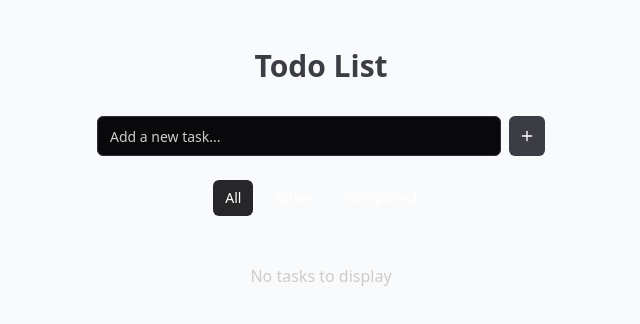
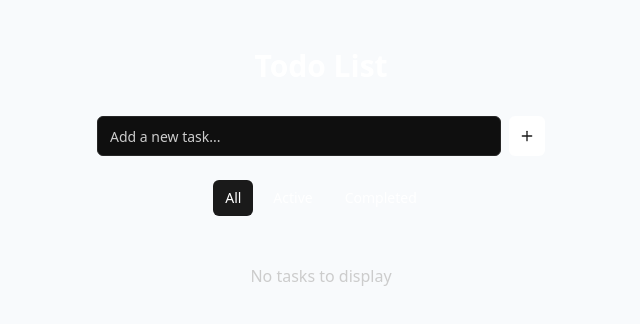
Before and after one commit to ABHIRAM-CREATOR06/React-todo-app, a React (Vite) app: page / in a window 1280 px wide. Shown: the top 324 px of the page, without its empty margins (319-959 px from the left). Built offline with nearby package versions, Linux system fonts and the light colour scheme.

Commit message:
Refactor: Update color scheme
Update the color scheme to use a very dark background and white text.

```diff
--- a/src/index.css
+++ b/src/index.css
@@ -52,33 +52,33 @@
   }
 
   .dark {
-    --background: 240 10% 3.9%;
+    --background: 0 0% 6%;
     --foreground: 0 0% 100%;
-    --card: 240 10% 3.9%;
+    --card: 0 0% 6%;
     --card-foreground: 0 0% 100%;
-    --popover: 240 10% 3.9%;
+    --popover: 0 0% 6%;
     --popover-foreground: 0 0% 100%;
-    --primary: 240 5.9% 25%;
-    --primary-foreground: 0 0% 100%;
-    --secondary: 240 3.7% 15.9%;
+    --primary: 0 0% 100%;
+    --primary-foreground: 0 0% 10%;
+    --secondary: 0 0% 10%;
     --secondary-foreground: 0 0% 100%;
-    --muted: 240 3.7% 15.9%;
+    --muted: 0 0% 10%;
     --muted-foreground: 0 0% 80%;
-    --accent: 240 3.7% 15.9%;
+    --accent: 0 0% 10%;
     --accent-foreground: 0 0% 100%;
     --destructive: 0 62.8% 30.6%;
     --destructive-foreground: 0 0% 100%;
-    --border: 240 3.7% 25%;
-    --input: 240 3.7% 20%;
-    --ring: 240 4.9% 83.9%;
-    --sidebar-background: 240 5.9% 10%;
-    --sidebar-foreground: 240 4.8% 95.9%;
-    --sidebar-primary: 224.3 76.3% 48%;
+    --border: 0 0% 20%;
+    --input: 0 0% 15%;
+    --ring: 0 0% 90%;
+    --sidebar-background: 0 0% 6%;
+    --sidebar-foreground: 0 0% 100%;
+    --sidebar-primary: 0 0% 10%;
     --sidebar-primary-foreground: 0 0% 100%;
-    --sidebar-accent: 240 3.7% 15.9%;
-    --sidebar-accent-foreground: 240 4.8% 95.9%;
-    --sidebar-border: 240 3.7% 15.9%;
-    --sidebar-ring: 217.2 91.2% 59.8%;
+    --sidebar-accent: 0 0% 10%;
+    --sidebar-accent-foreground: 0 0% 100%;
+    --sidebar-border: 0 0% 15%;
+    --sidebar-ring: 0 0% 90%;
   }
 }
 
```
